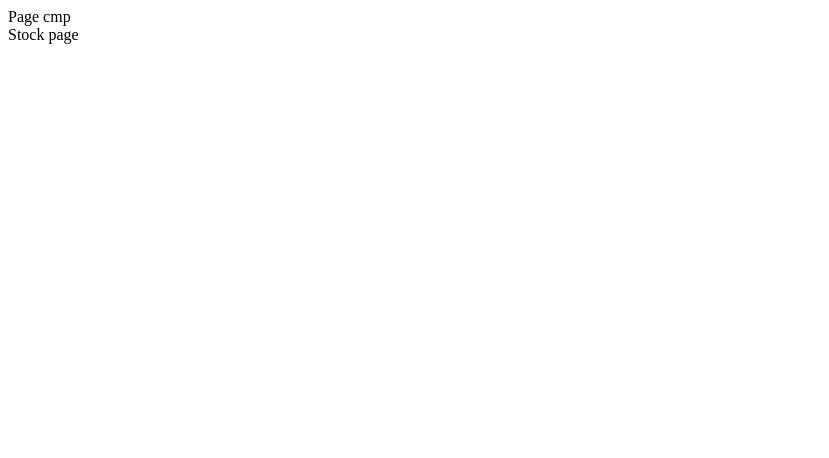
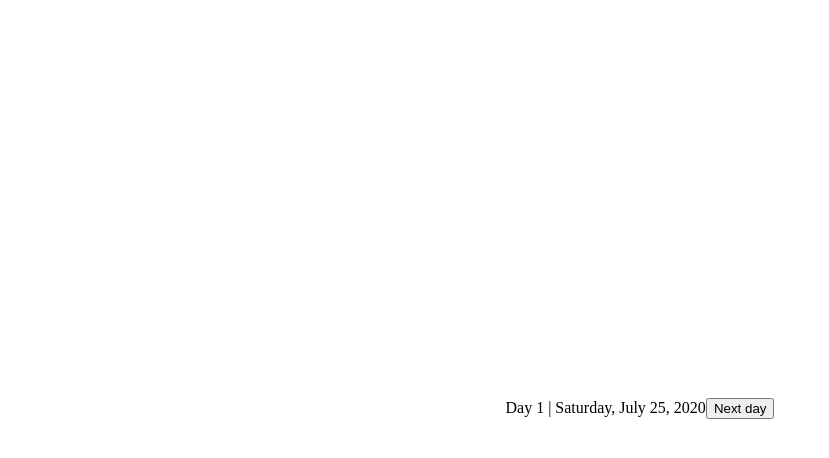
Before and after one commit to ffeliks/stock-game, a React (Create React App) app: page / in a window 1280 px wide. Shown: the top 458 px of the page, without its empty margins (0-829 px from the left). Built offline with nearby package versions, Linux system fonts and the light colour scheme.

Commit message:
Add date switching

```diff
--- a/package.json
+++ b/package.json
@@ -12,6 +12,7 @@
     "@types/react-dom": "^16.9.0",
     "react": "^16.13.1",
     "react-dom": "^16.13.1",
+    "react-jss": "^10.3.0",
     "react-router-dom": "^5.2.0",
     "react-scripts": "3.4.1",
     "typescript": "~3.7.2"
--- a/src/components/Page.tsx
+++ b/src/components/Page.tsx
@@ -1,9 +1,20 @@
 import React from 'react';
+import { createUseStyles } from 'react-jss'
 
-const Page = ({ children }: React.PropsWithChildren<{}>) => {
+const useStyles = createUseStyles({
+    root: {
+        display: 'flex',
+        justifyContent: 'center',
+        alignItems: 'center',
+        height: '100vh',
+    }
+});
+
+function Page({ children }: React.PropsWithChildren<{}>) {
+    const classes = useStyles()
+
     return (
-        <div>
-            Page cmp
+        <div className={classes.root}>
             <div>{children}</div>
         </div>
     );
--- a/src/scenes/stocks/index.tsx
+++ b/src/scenes/stocks/index.tsx
@@ -1,7 +1,38 @@
-import React from 'react';
+import React, { useState } from 'react'
 
 function Stocks() {
-    return <div>Stock page</div>
+  const [date, setSelectedDate] = useState<Date>(getTodaysDate());
+
+  function getTodaysDate(): Date {
+    const date = new Date()
+    date.setUTCHours(0, 0, 0, 0);
+
+    return date;
+  }
+
+  function getFormattedDate(): string {
+    const options = { weekday: 'long', year: 'numeric', month: 'long', day: 'numeric' };
+    return date.toLocaleString('en-us', options);
+  }
+
+  function getDayNumber(): number {
+    const timeDiff = Math.abs(date.getTime() - getTodaysDate().getTime());
+    return Math.ceil(timeDiff / (1000 * 3600 * 24)) + 1;
+  }
+
+  function handleNextDayClick(): void {
+    var newDate = new Date(date.getTime());
+    newDate.setDate(newDate.getDate() + 1)
+
+    return setSelectedDate(newDate);
+  }
+
+  return (
+    <>
+      {`Day ${getDayNumber()}`}  | {getFormattedDate()}
+      <button onClick={handleNextDayClick}>Next day</button>
+    </>
+  )
 }
 
-export default Stocks;
+export default Stocks
```
Also changed, not shown: 1 other file (tests, documents, lock files or other folders).
